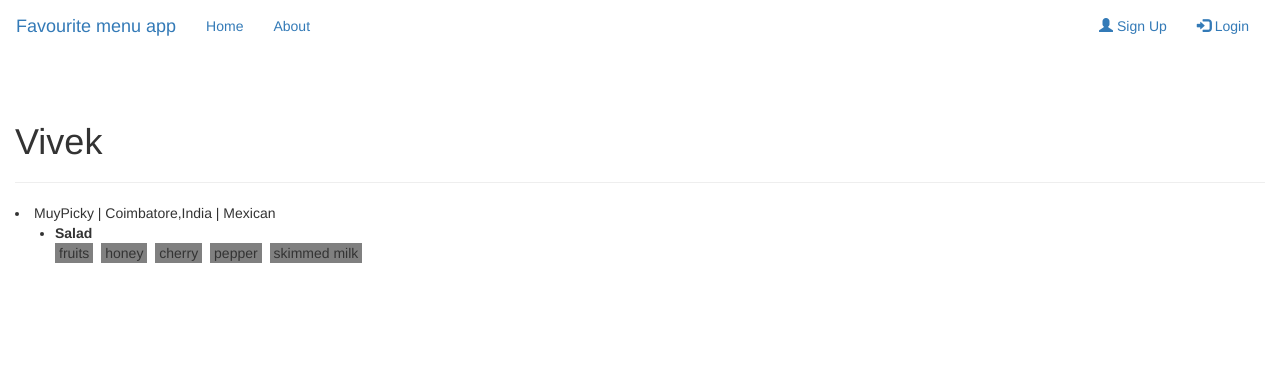
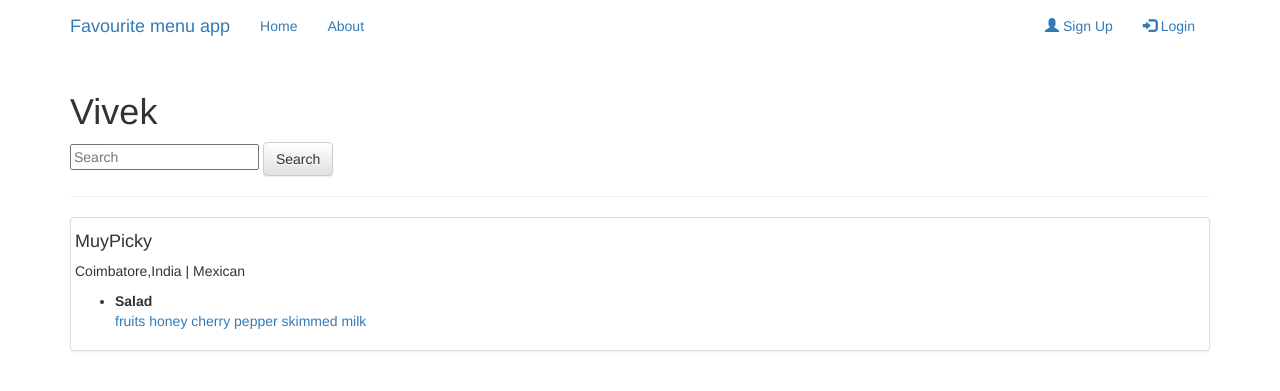
Before and after one commit to vivek0079/Favourite-menu-app, a Django app: a page that uses src/templates/base.html in a window 1280 px wide. Shown: the top 391 px of the page. Run offline with Django 3.2, Linux system fonts and the light colour scheme; data comes from the database, SQL or seed files in the repository; both versions use the stored data as it was after the commit; some libraries are stand-ins or nearby versions.

Commit message:
Created search query form, updated the template

```diff
--- a/src/profiles/templates/profiles/user.html
+++ b/src/profiles/templates/profiles/user.html
@@ -5,21 +5,31 @@
 {% block content %}
 
 <h1>{{ user.username }}</h1>
+<form action="." method="GET">
+<input type="text" name="q" id="" placeholder="Search" value="{{ request.GET.q }}">
+<button type="submit" class="btn btn-default">Search</button>
+</form>
 <hr>
-{% if user.item_set.all.exists %}
-{% for rest in user.restaurant_set.all %}
-    <li>{{ rest.title }} | {{ rest.location }} | {{ rest.category }}
+{% if locations %}
+{% for rest in locations %}
+    <div class="row">
+        <div class="col-sm-12">
+            <div class="thumbnail">
+                <h4>{{ rest.title }}</h4>
+                <p>{{ rest.location }} | {{ rest.category }}</p>
                 <ul>
                     {% for item in rest.item_set.all %}
                     <li style="margin-bottom: 15px">
                         <b>{{ item.name }}</b><br>
                         {% for ing in item.get_contents %}
-                <span style="padding:2px 4px; margin-right:4px; background-color:grey">{{ ing }}</span>
+                        <a href="{{ request.path }}?q={{ ing }}">{{ ing }}</a>
                         {% endfor %}
                     </li>
                     {% endfor %}
                 </ul>
-    </li>
+            </div>
+        </div>
+    </div>
 {% endfor %}
 
 {% else %}
--- a/src/profiles/views.py
+++ b/src/profiles/views.py
@@ -2,6 +2,9 @@ from django.contrib.auth import get_user_model
 from django.http import Http404
 from django.shortcuts import render, get_object_or_404
 from django.views.generic import DetailView
+
+from restaurants.models import Restaurant
+from menus.models import Item
 
 User = get_user_model()
 
@@ -13,3 +16,15 @@ class ProfileDetailView(DetailView):
         if username is None:
             raise Http404
         return get_object_or_404(User, username__iexact=username, is_active=True)
+
+    def get_context_data(self, **kwargs):
+        context = super(ProfileDetailView, self).get_context_data(**kwargs)
+        user = context['user']
+        query = self.request.GET.get('q')
+        item_exists = Item.objects.filter(user=user).exists()
+        qs = Restaurant.objects.filter(owner=user)
+        if query:
+            qs = qs.search(query)
+        if item_exists and qs.exists():
+            context['locations'] = qs
+        return context
--- a/src/restaurants/models.py
+++ b/src/restaurants/models.py
@@ -1,5 +1,6 @@
 from django.conf import settings
 from django.db import models
+from django.db.models import Q
 from django.db.models.signals import pre_save, post_save
 from django.urls import reverse
 
@@ -7,6 +8,25 @@ from .utils import unique_slug_generator
 from .validators import validate_category
 
 User = settings.AUTH_USER_MODEL
+
+
+class RestaurantQuerySet(models.query.QuerySet):
+    def search(self, query):# Restaurant.objects.all().search(query)
+        query = query.strip()
+        return self.filter(
+                            Q(name__icontains=query) |
+                            Q(location__icontains=query) |
+                            Q(category__icontains=query) |
+                            Q(item__name__icontains=query) |
+                            Q(item__contents__icontains=query)
+                            ).distinct()
+
+class RestaurantManager(models.Manager):
+    def get_queryset(self):
+        return RestaurantQuerySet(self.model, using=self._db)
+    def search(self, query): # Restaurant.objects.search()
+        return self.get_queryset().filter(name__icontains=query)
+
 
 class Restaurant(models.Model):
     """Model definition for Restaurant."""
@@ -18,7 +38,7 @@ class Restaurant(models.Model):
     updated = models.DateTimeField(auto_now=True)
     slug = models.SlugField(blank=True, null=True)
 
-
+    objects = RestaurantManager()
     class Meta:
         """Meta definition for Restaurant."""
 
--- a/src/templates/base.html
+++ b/src/templates/base.html
@@ -12,7 +12,7 @@
     </head>
     <body>
         {% include 'snippets/navbar.html' %}
-        <div class="container-fluid" style="margin-top:50px">
+        <div class="container">
         {% block content %}
 
             <h1 class="text-center">Hello World</h1>
--- a/src/templates/snippets/navbar.html
+++ b/src/templates/snippets/navbar.html
@@ -1,5 +1,5 @@
 <nav class="navbar ">
-    <div class="container-fluid">
+    <div class="container">
         <!-- Brand and toggle get grouped for better mobile display -->
         <div class="navbar-header">
             <button type="button" class="navbar-toggle collapsed" data-toggle="collapse" data-target="#bs-example-navbar-collapse-1"
```
Also changed, not shown: src/db.sqlite3. Lines whose indentation alone changed are shown as unchanged.
